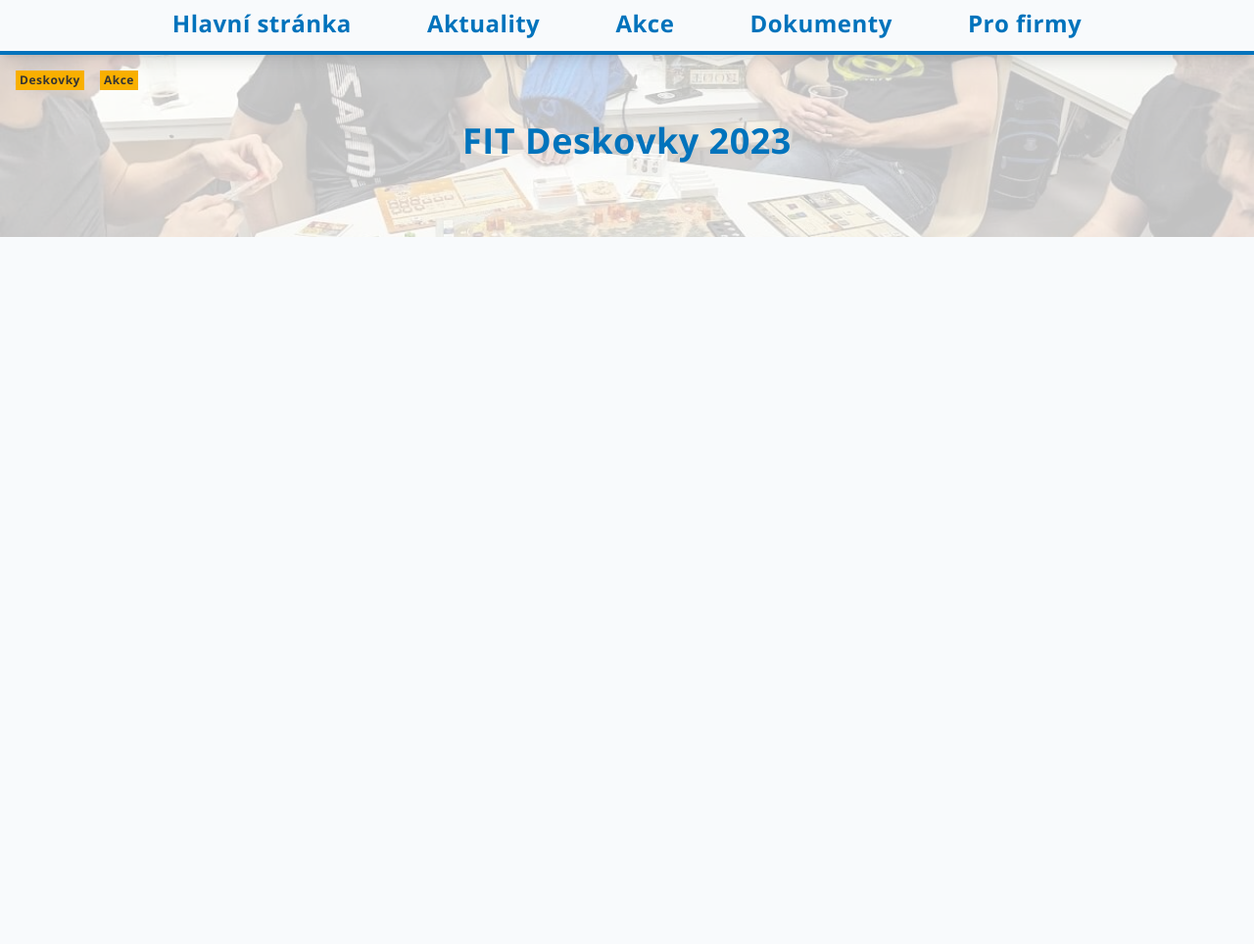
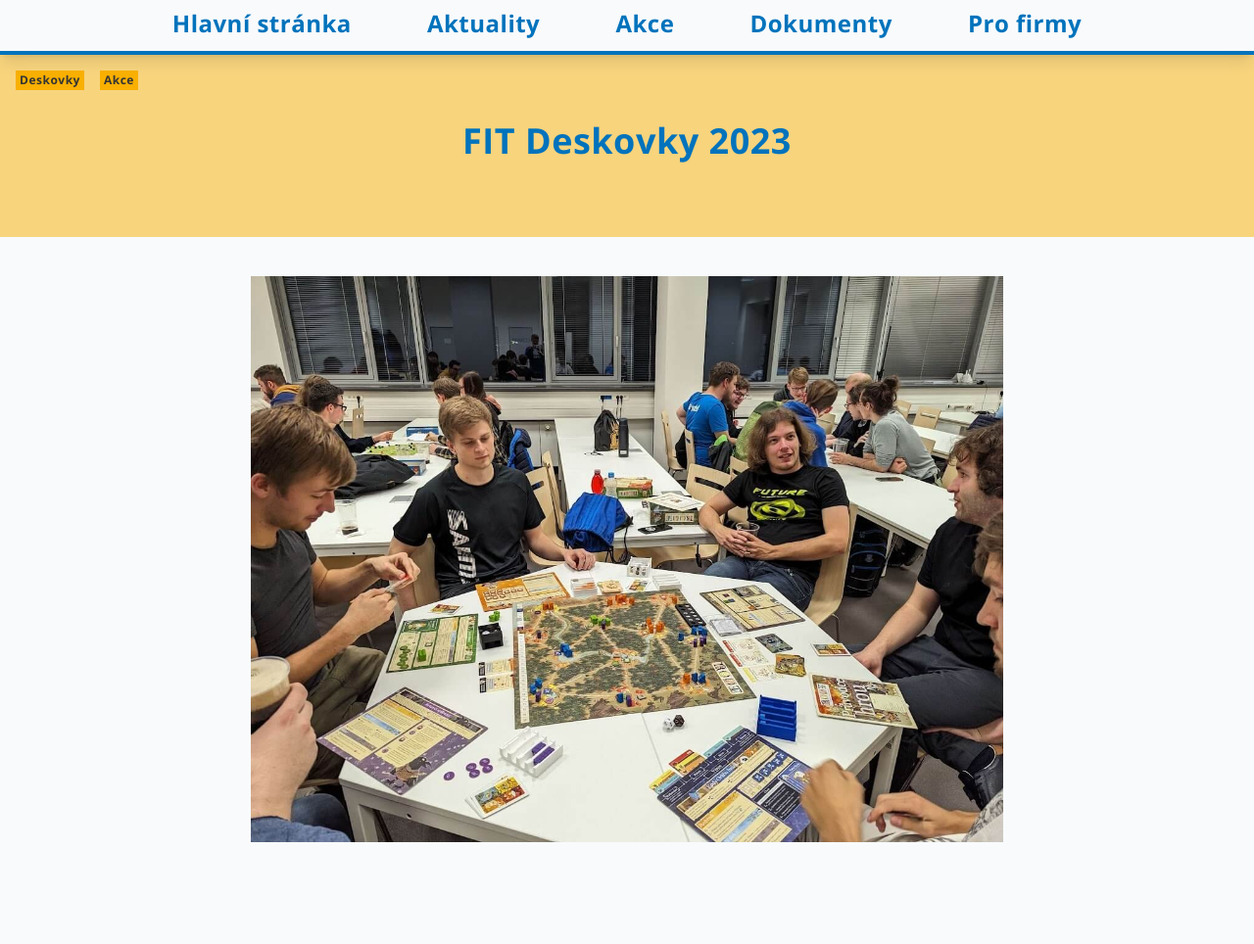
Before and after one commit to klubFITpp/klubfitpp, a Jekyll site: the page built from _events/2023-11-03-fit-deskovky-23.md, in a window 1280 px wide. Shown: the whole page at 98% size. Built offline with Jekyll 4.4.1, drawn with Linux system fonts in a browser that asks for light colours; before the commit the page ends 900 px from its top, so only the background shows below that.

Commit message:
move event image

```diff
--- a/_layouts/event.html
+++ b/_layouts/event.html
@@ -1,7 +1,7 @@
 {% include head.html %}
   <body class="post">
   {% include nav.html %}
-  <div class="post__title__wrapper post__image" style="background-image: url({{ page.img | relative_url }});">
+  <div class="post__title__wrapper">
 
     <div class="post__title__background">
       <h2 class="post__title">{{page.title}}</h2>
@@ -12,6 +12,7 @@
       {% endfor %}
     </div>
   </div>
+  <img class="post__img" src="{{ page.img | relative_url }}">
   <main class="post__main">
     <article class="post__article">
           {{ content }}
--- a/assets/css/app.css
+++ b/assets/css/app.css
@@ -1420,7 +1420,7 @@ section {
   padding-right: 1rem;
   padding-top: 2rem;
   padding-bottom: 1.5rem;
-  background: rgba(255, 255, 255, 0.757);
+  background: rgb(249, 176, 0, 0.5);
 }
 
 .post__title {
@@ -1455,6 +1455,14 @@ section {
   max-width: 80rem;
   justify-content: space-evenly;
   padding: 2rem;
+}
+
+.post__img {
+  margin: auto;
+  margin-top: 2.5rem;
+  width: 100%;
+  max-width: 768px;
+  /* max-width: 50%; */
 }
 
 .post__article {
```
Also changed, not shown: assets/css/input.css (+6 -1 lines).
